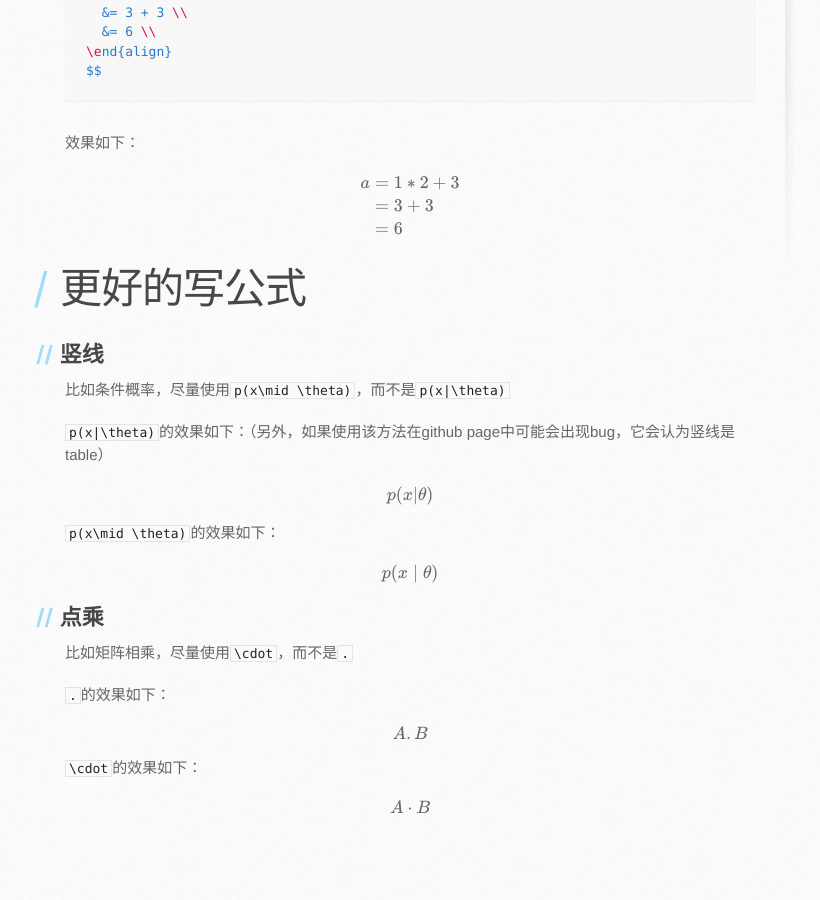
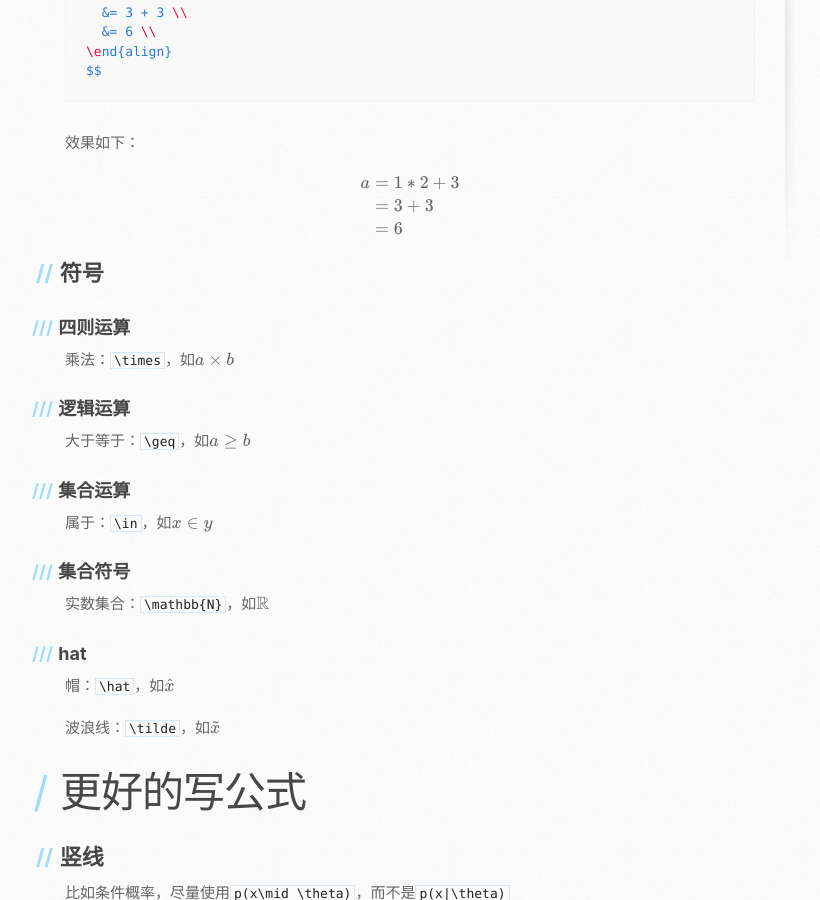
Before and after one commit to hahadsg/hahadsg.github.io, a Jekyll site: the page built from code/markdown/markdown_math.md, in a window 1280 px wide and 900 px high, scrolled down 440 px. Shown: the whole window, without its empty margins (105-925 px from the left). Built offline with Jekyll 4.4.1, drawn with Linux system fonts in a browser that asks for light colours; our own code applies the rules of GitHub Pages for plain Markdown files; formulas are drawn with MathJax 3; the repository's description, which GitHub fills in, is left out; before the commit the page ends 1293 px from its top, so only the background shows below that.

Commit message:
add CA/CTR/DCN

```diff
--- a/code/markdown/markdown_math.md
+++ b/code/markdown/markdown_math.md
@@ -28,6 +28,30 @@ a &= 1 * 2 + 3 \\
 \end{align}
 $$
 
+## 符号
+
+### 四则运算
+
+乘法：`\times`，如$$a \times b$$
+
+### 逻辑运算
+
+大于等于：`\geq`，如$$a \geq b$$
+
+### 集合运算
+
+属于：`\in`，如$$x \in y$$
+
+### 集合符号
+
+实数集合：`\mathbb{N}`，如$$\mathbb{R}$$
+
+### hat
+
+帽：`\hat`，如$$\hat{x}$$
+
+波浪线：`\tilde`，如$$\tilde{x}$$
+
 # 更好的写公式
 
 ## 竖线
```
Also changed, not shown: ComputationalAdvertising/CTR/DCN.md (added, +99 -0 lines), ComputationalAdvertising/index.md (+3 -2 lines), ComputationalAdvertising/CTR/DeepFM.md (renamed from ComputationalAdvertising/DeepFM.md), ComputationalAdvertising/CTR/FM.md (renamed from ComputationalAdvertising/FM.md), ComputationalAdvertising/CTR/assets/DCN/DCN_Architecture.png (added), ComputationalAdvertising/CTR/assets/DCN/DCN_CrossNetwork.png (added), ComputationalAdvertising/CTR/assets/DCN/DCN_EfficientProjection.png (added), ComputationalAdvertising/CTR/assets/DeepFM/DeepFM_Architecture.png (renamed from ComputationalAdvertising/assets/DeepFM/DeepFM_Architecture.png), ComputationalAdvertising/CTR/assets/DeepFM/FNN_Architecture.jpg (renamed from ComputationalAdvertising/assets/DeepFM/FNN_Architecture.jpg), ComputationalAdvertising/CTR/assets/DeepFM/PNN_Architecture.png (renamed from ComputationalAdvertising/assets/DeepFM/PNN_Architecture.png), ComputationalAdvertising/CTR/assets/DeepFM/WD_Architecture.png (renamed from ComputationalAdvertising/assets/DeepFM/WD_Architecture.png), ComputationalAdvertising/CTR/assets/DeepFM/compare_table.png (renamed from ComputationalAdvertising/assets/DeepFM/compare_table.png).
